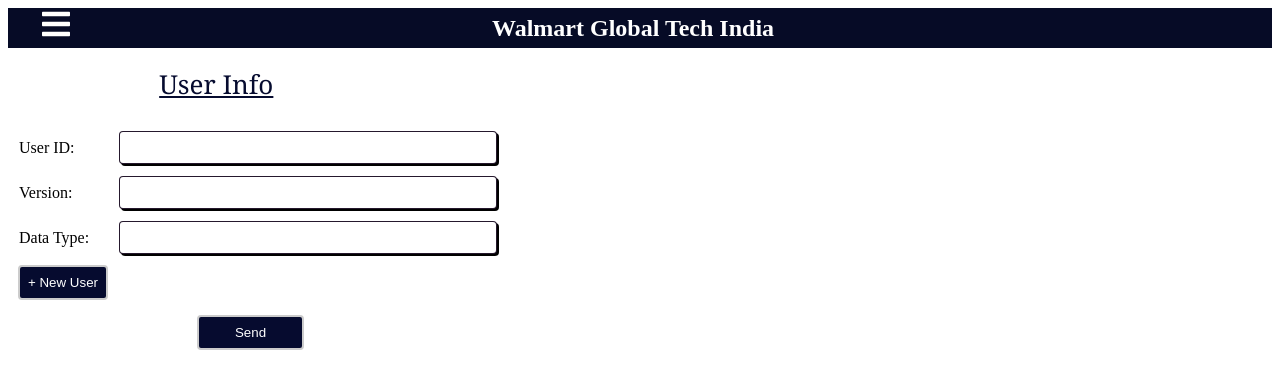
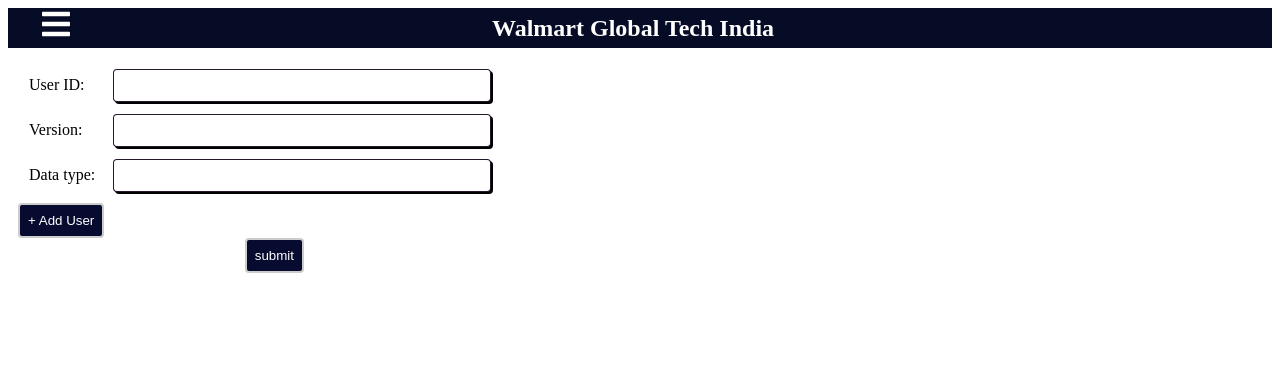
Before and after one commit to ImYatharth/WalmartDashboard, a React (Create React App) app: page /users in a window 1280 px wide. Shown: the top 388 px of the page. Built offline with nearby package versions, Linux system fonts and the light colour scheme.

Commit message:
Dynamic Form

```diff
--- a/src/pages/Reports.css
+++ b/src/pages/Reports.css
@@ -58,3 +58,15 @@
     /* margin: 5px 4px; */
     cursor: pointer;
 }
+.send{
+  background-color: #060b2f;
+    border: none;
+    color: white;
+    padding: 8px 8px;
+    text-decoration: none;
+    border-radius: 4px;
+    border: 2px solid #ccc;
+    /* margin: 5px 4px; */
+    cursor: pointer;
+    margin-left: 6cm;
+}
--- a/src/pages/Users.js
+++ b/src/pages/Users.js
@@ -1,137 +1,129 @@
-import React, { Component } from 'react'
+import React,  {useState} from 'react'
 import './Reports.css';
-class Users extends Component{
+import { v4 as uuidv4 } from 'uuid';
+// class Users extends Component{
     // counter= false;
-    constructor(props){
-     super(props);
+//     constructor(props){
+//      super(props);
 
-     this.state = {
-        counter: false
+//      this.state = {
+//         counter: false
+//     }
+
+//     }
+//     handlechangeall = (event) =>{
+//      this.setState ( { [event.target.name] :event.target.value  })
+//     }
+//     render(){
+//      return(
+//       <div>
+//       <br/>
+//         <span className="headings">User Info</span> <br/><br/>
+//         <form onSubmit = {this.handlesubmit} >
+        // <table className="yatharth">
+        // <tbody>
+        // <tr>
+        // <td><label>User ID: </label></td>
+        // <td><input  type="text" name="id"  value={this.state.id}
+        //         onChange={this.handlechangeall} /> </td>
+        // </tr>
+        // <tr>
+        // <td><label> Version: </label></td>
+        // <td><input  type="text" name="version" value= {this.state.version}
+        //         onChange={this.handlechangeall} /> </td>
+        //  </tr>
+        // <tr>
+        // <td><label> Data Type: </label></td>
+        // <td><input  type="text" name="dataType" value= {this.state.dataType}
+        //         onChange={this.handlechangeall} /> </td>
+        // </tr>
+//         <button onClick={()=> {
+//             <tr>
+//                 <td><label> Rulebook Name </label></td>
+//                 <td><input  type="text" name="rulebookName"  value={this.state.rulebookName}
+//                  onChange={this.handlechangeall} /></td>
+//             </tr>
+//             console.log("pants")
+//             }}>+ New User</button><br></br>
+//         </tbody>
+//         </table>
+//         <input type="submit" value="Send" />
+//        </form>
+//       </div>
+//      )
+//     }
+
+function Users() {
+        const [inputFields, setInputFields] = useState([
+          { id: uuidv4(), userid: '', version: '', datatype: '' },
+        ]);
+
+        const handleSubmit = (e) => {
+          e.preventDefault();
+          console.log("InputFields", inputFields);
+        };
+
+        const handleChangeInput = (id, event) => {
+          const newInputFields = inputFields.map(i => {
+            if(id === i.id) {
+              i[event.target.name] = event.target.value
+            }
+            return i;
+          })
+
+          setInputFields(newInputFields);
         }
 
+        const handleAddFields = () => {
+          setInputFields([...inputFields, { id: uuidv4(),  userid: '', version: '', datatype: '' }])
         }
-    handlechangeall = (event) =>{
-     this.setState ( { [event.target.name] :event.target.value  })
-    }
-
-    //     handlesubmit = (event) => {
-    //         if (this.state.auditTopic && this.state.auditTopicBrokers && this.state.auditSchema && this.state.consumerProperties
-    //             && this.state.auditDetails && this.state.rulebookName && this.state.rulebookJobTypes && this.state.rulebookType && this.state.ruleBookDetails
-    //             && this.state.tenant && this.state.topic && this.state.topicBrokers && this.state.ruleBookLogic && this.state.enable)
-    //  {
-    //      alert ("Your form has been submitted.");
-    //  // alert( JSON.stringify(this.state));
-    //  console.log( JSON.stringify(this.state));
-    //  event.preventDefault();
-    //  }
-    //  else
-    //     alert("One or more fields are incomplete");
-
-    // }
-    updateCategory = (event) => {
-        if(event.target.checked) {
-           this.setState({ enable: event.target.value})
-        }
-    }
-    updateCategorys = (event) => {
-        if(event.target.checked) {
-           this.setState({ enableBigBen: event.target.value})
-        }
-    }
-    userx = (event) => {
-        this.setState({counter: true})
-    }
-    render(){
-     return(
+        return (
           <div>
-      <br/>
-        <span className="headings">User Info</span> <br/><br/>
-        <form onSubmit = {this.handlesubmit} >
+            <form onSubmit={handleSubmit}>
             <table className="yatharth">
             <tbody>
+              { inputFields.map(inputField => (
+                <div key={inputField.id}>
                 <tr>
                 <td><label>User ID: </label></td>
-        <td><input  type="text" name="id"  value={this.state.id}
-                onChange={this.handlechangeall} /> </td>
-        </tr>
+                <td>
+                  <input
+                    type ="text"
+                    name="userid"
+                    variant="filled"
+                    value={inputField.userid}
+                    onChange={event => handleChangeInput(inputField.id, event)}
+                  /></td></tr>
                   <tr>
-        <td><label> Version: </label></td>
-        <td><input  type="text" name="version" value= {this.state.version}
-                onChange={this.handlechangeall} /> </td>
-         </tr>
+                <td><label>Version: </label></td>
+                <td>
+                  <input
+                    type ="text"
+                    name="version"
+                    variant="filled"
+                    value={inputField.version}
+                    onChange={event => handleChangeInput(inputField.id, event)}
+                  /></td></tr>
                   <tr>
-        <td><label> Data Type: </label></td>
-        <td><input  type="text" name="dataType" value= {this.state.dataType}
-                onChange={this.handlechangeall} /> </td>
-        </tr>
-        <button onClick={()=> {
-            <tr>
-                <td><label> Rulebook Name </label></td>
-                <td><input  type="text" name="rulebookName"  value={this.state.rulebookName}
-                 onChange={this.handlechangeall} /></td>
-            </tr>
-            console.log("pants")
-            }}>+ New User</button><br></br>
-
-
-        {/* <tr>
-        <td><label> Rulebook Job Types    </label></td>
-        <td><input  type="text" name="rulebookJobTypes" value= {this.state.rulebookJobTypes}
-                onChange={this.handlechangeall} /> </td>
-        </tr>
-        <tr>
-        <td><label> Rulebook Type </label></td>
-        <td><input  type="text" name="rulebookType" value= {this.state.rulebookType}
-                onChange={this.handlechangeall} /> </td>
-        </tr>
-        <tr>
-        <td><label> Enable </label></td>
-        <td><label><input  type="radio" name="enable"  value="false" //checked={this.props.checked === "false"}
-                onChange={this.updateCategory} />False    <input  type="radio" name="enable"  value="true" //checked={this.props.checked === "true"}
-                onChange={this.updateCategory} />True</label> </td>
-        </tr>
-        <tr>
-        <td><label> Rulebook Details </label></td>
-        <td><input  type="text" name="ruleBookDetails"  value={this.state.ruleBookDetails}
-                onChange={this.handlechangeall} /> </td>
-        </tr>
-        {/* </tbody></table> */}
-        {/* <hr/> */}
-        {/* <span className="headings">Replay Service</span> <br/><br/> */}
-        {/* <table className="yatharth">
-        <tbody> */}
-        {/* <tr>
-        <td><label> Tenant </label></td>
-        <td><input  type="text" name="tenant"  value={this.state.tenant}
-                onChange={this.handlechangeall} /> </td>
-        </tr>
-        <tr>
-        <td><label> Topic </label></td>
-        <td><input  type="text" name="topic" value= {this.state.topic}
-                onChange={this.handlechangeall} /> </td>
-        </tr>
-        <tr>
-        <td><label> Topic Brokers </label></td>
-        <td><input  type="text" name="topicBrokers" value= {this.state.topicBrokers}
-                onChange={this.handlechangeall} /> </td>
-        </tr>
-        <tr>
-        <td><label> Rulebook Logic </label></td>
-        <td><input  type="text" name="ruleBookLogic"  value={this.state.ruleBookLogic}
-                onChange={this.handlechangeall} /> </td>
-        </tr>
-        <tr>
-        <td><label> Enable Big Ben </label></td>
-        <td><label><input  type="radio" name="enableBigBen"  value="false" //checked={this.props.checked === "false"}
-                onChange={this.updateCategorys} />False    <input type="radio" name="enableBigBen"  value="true" //checked={this.props.checked === "true"}
-                onChange={this.updateCategorys} />True</label> </td>
-        </tr> */}
+                <td><label>Data type: </label></td>
+                <td>
+                  <input
+                    type ="text"
+                    name="datatype"
+                    variant="filled"
+                    value={inputField.datatype}
+                    onChange={event => handleChangeInput(inputField.id, event)}
+                  /></td></tr>
+                  <button onClick={handleAddFields} >
+                    + Add User
+                  </button>
+                </div>
+              )) }
+              <button onClick={handleSubmit} className="send">submit</button>
               </tbody>
               </table>
-        <input type="submit" value="Send" />
             </form>
           </div>
-     )
-    }
+        );
       }
       export default Users;
```
Lines whose indentation alone changed are shown as unchanged.
